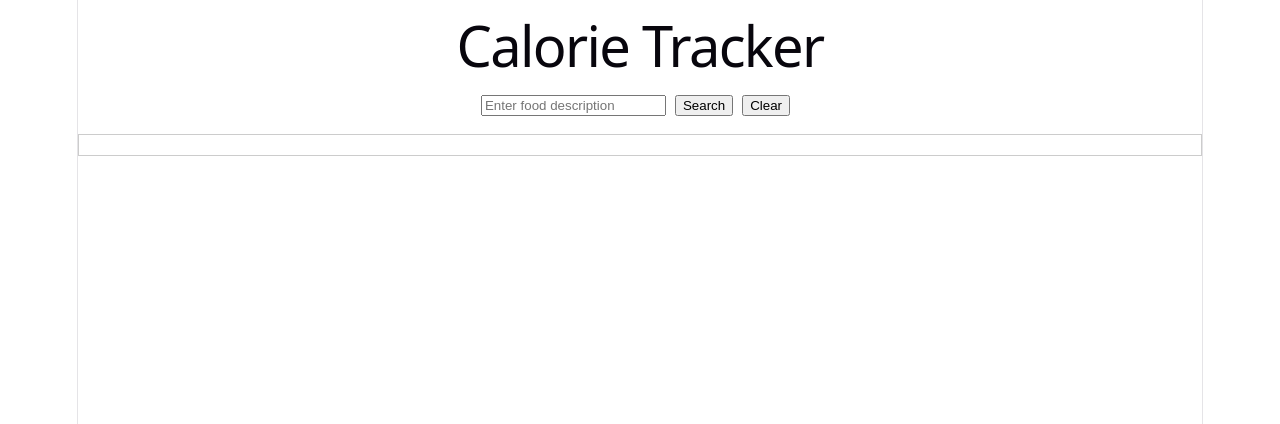
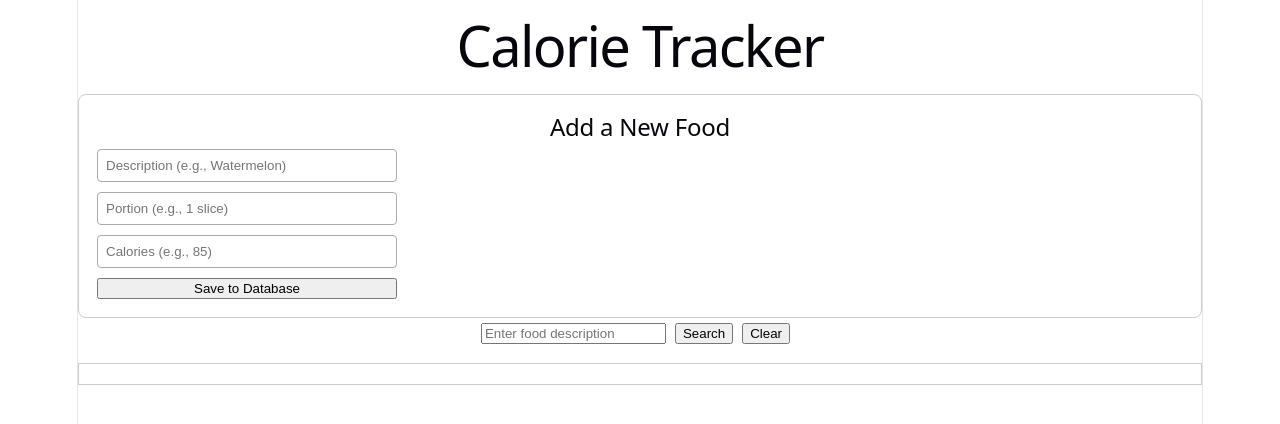
Before and after one commit to SaadAlamDev/calorie-tracker, a React (Vite) app: page / in a window 1280 px wide. Shown: the top 424 px of the page. Built offline with nearby package versions, Linux system fonts and the light colour scheme.

Commit message:
feat: implement full-stack create functionality with React form and Node POST route

```diff
--- a/src/App.css
+++ b/src/App.css
@@ -27,3 +27,23 @@
   border-bottom: 1px solid #eee;
   padding-bottom: 5px;
 }
+
+.add-food-container {
+  border: 1px solid #ccc;
+  padding: 1rem;
+  margin-top: 2rem;
+  border-radius: 8px; /* Added a slight curve to make it look nicer */
+}
+
+.add-food-form {
+  display: flex;
+  flex-direction: column;
+  gap: 10px;
+  max-width: 300px;
+}
+
+.add-food-form input {
+  padding: 8px;
+  border: 1px solid #aaa;
+  border-radius: 4px;
+}
--- a/src/App.jsx
+++ b/src/App.jsx
@@ -1,6 +1,7 @@
 import { useState, useEffect } from 'react';
 import SearchPanel from './components/SearchPanel.jsx';
 import ResultList from './components/ResultsList.jsx';
+import AddFoodForm from './components/AddFoodForm';
 import './App.css';
 
 function App() {
@@ -44,6 +45,8 @@ function App() {
     <div>
       <h1>Calorie Tracker</h1>
 
+      <AddFoodForm/>
+
       <SearchPanel
         searchTerm={searchTerm}
         setSearchTerm={setSearchTerm}
--- /dev/null
+++ b/src/components/AddFoodForm.jsx
@@ -0,0 +1,71 @@
+import { useState } from 'react';
+
+function AddFoodForm() {
+    const [description, setDescription] = useState('');
+    const [portion, setPortion] = useState('');
+    const [calories, setCalories] = useState('');
+    const [message, setMessage] = useState('');
+
+    async function handleSubmit(e) {
+        e.preventDefault;
+        const newFood = {
+            description: description,
+            portion: portion,
+            calories: Number(calories)
+        };
+
+        try {
+            const response = await fetch('http://localhost:3000/api/foods', {
+                method: 'POST',
+                headers: {
+                    'Content-Type': 'application/json'
+                },
+                body: JSON.stringify(newFood)
+            });
+
+            if (response.ok) {
+                setMessage('Food successfully added to database!');
+                setDescription('');
+                setPortion('');
+                setCalories('');
+            } else {
+                setMessage('Error adding food.');
+            }
+        } catch (error) {
+            console.error('Network error:', error);
+            setMessage('Failed to connect to server.');
+        }
+    }
+
+    return (
+        <div className='add-food-container'>
+            <h2>Add a New Food</h2>
+            <form onSubmit={handleSubmit} className="add-food-form">
+                <input
+                    type="text"
+                    placeholder="Description (e.g., Watermelon)"
+                    value={description}
+                    onChange={(e) => setDescription(e.target.value)}
+                    required
+                />
+                <input
+                    type="text"
+                    placeholder="Portion (e.g., 1 slice)"
+                    value={portion}
+                    onChange={(e) => setPortion(e.target.value)}
+                    required
+                />
+                <input
+                    type="number"
+                    placeholder="Calories (e.g., 85)"
+                    value={calories}
+                    onChange={(e) => setCalories(e.target.value)}
+                    required
+                />
+                <button type="submit">Save to Database</button>
+            </form>
+            {message && <p>{message}</p>}
+        </div>
+    );
+}
+export default AddFoodForm;
```
Also changed, not shown: 1 other file (tests, documents, lock files or other folders).
